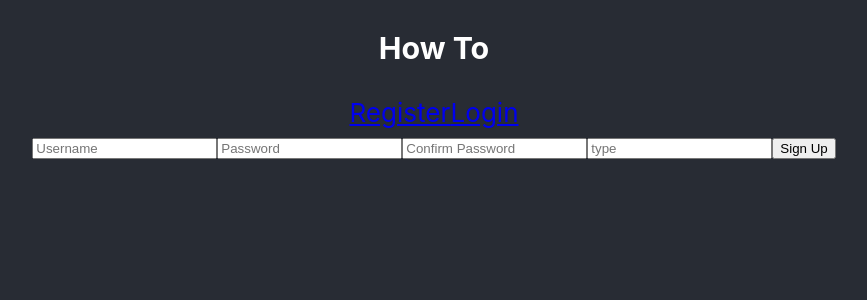
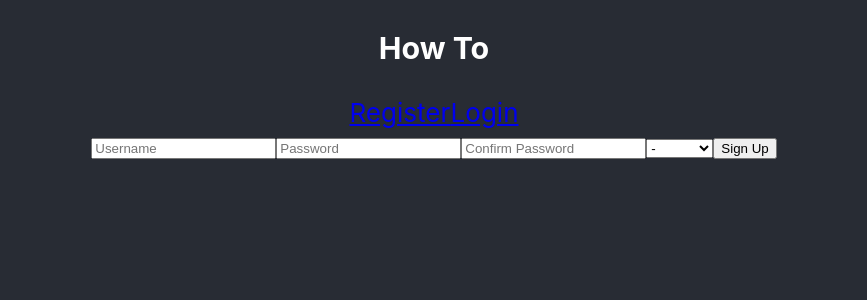
Before and after one commit to bw-how-to/how-to-FE, a React (Create React App) app in the folder how-to/: page /register in a window 1280 px wide. Shown: the top 300 px of the page, without its empty margins (206-1073 px from the left). Built offline with nearby package versions, Linux system fonts and the light colour scheme.

Commit message:
switched register page 'type' to be a dropdown

```diff
--- a/how-to/src/components/SignUp.js
+++ b/how-to/src/components/SignUp.js
@@ -65,15 +65,11 @@ export default class SignUp extends React.Component {
                         value={this.state.confirmPassword}
                         required
                     />
-                    <input
-                        type='text'
-                        name='type'
-                        placeholder='type'
-                        autoComplete='off'
-                        onChange={this.handleChanges}
-                        value={this.state.confirmPassword}
-                        required
-                    />
+                    <select name='type'>
+                        <option selected='true' disabled value=''>-</option>
+                        <option value='creator'>Creator</option>
+                        <option value='viewer'>Viewer</option>
+                    </select>
                     <button>
                         Sign Up
                     </button>
```
